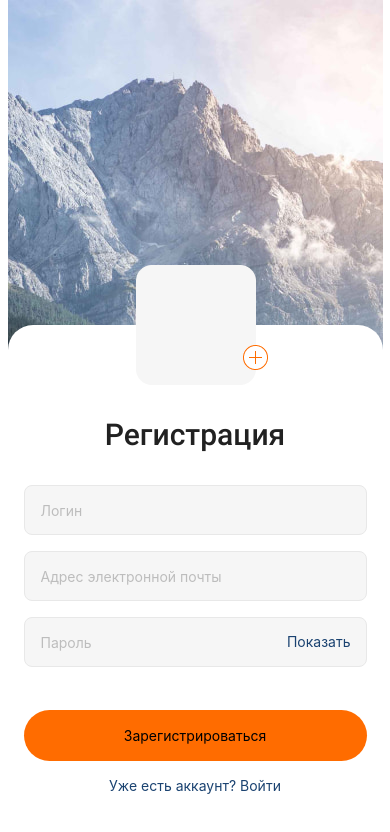
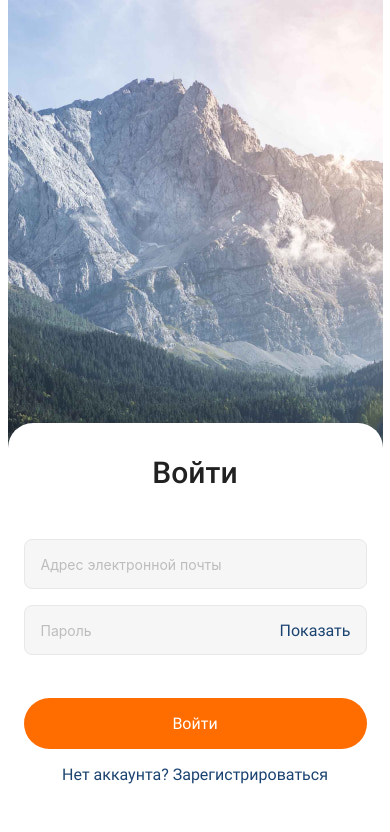
Before and after one commit to Persatyi/myNewProject, a React Native app: screen / in a window 390 px wide. Shown: the top 832 px of the page. Built offline with nearby package versions, Linux system fonts and the light colour scheme.

Commit message:
fixed bug with keyboard

```diff
--- a/App.js
+++ b/App.js
@@ -1,5 +1,11 @@
 import { StatusBar } from "expo-status-bar";
-import { StyleSheet, View, ImageBackground } from "react-native";
+import {
+  StyleSheet,
+  View,
+  ImageBackground,
+  KeyboardAvoidingView,
+  Platform,
+} from "react-native";
 import * as SplashScreen from "expo-splash-screen";
 import * as Font from "expo-font";
 import { useState, useEffect, useCallback } from "react";
@@ -53,8 +59,8 @@ export default function App() {
         style={styles.image}
         source={require("./assets/images/bgPhoto.jpg")}
       >
-        <RegistrationScreen />
-        {/* <LoginScreen /> */}
+        {/* <RegistrationScreen /> */}
+        <LoginScreen />
       </ImageBackground>
     </View>
   );
--- a/Screens/LoginScreen/LoginScreen.jsx
+++ b/Screens/LoginScreen/LoginScreen.jsx
@@ -3,26 +3,42 @@ import {
   TextInput,
   View,
   Text,
-  Image,
   TouchableOpacity,
   TouchableWithoutFeedback,
   Keyboard,
-  Platform,
-  KeyboardAvoidingView,
 } from "react-native";
 import { useState } from "react";
 
+const initialValue = {
+  email: "",
+  password: "",
+};
+
 const LoginScreen = () => {
   const [isShownKeyboard, setIsShownKeyboard] = useState(false);
+  const [state, setState] = useState(initialValue);
 
   const keyboardHide = () => {
+    if ("on submit") {
+      setIsShownKeyboard(false);
+      Keyboard.dismiss();
+    }
+  };
+
+  const hideKeyboard = () => {
     setIsShownKeyboard(false);
     Keyboard.dismiss();
   };
 
+  const onSubmit = () => {
+    console.log(state);
+  };
+
   return (
-    <TouchableWithoutFeedback onPress={keyboardHide}>
-      <View style={{ ...styles.form, marginBottom: isShownKeyboard ? 20 : 0 }}>
+    <TouchableWithoutFeedback onPress={hideKeyboard}>
+      <View
+        style={{ ...styles.form, paddingBottom: isShownKeyboard ? 160 : 60 }}
+      >
         <Text style={styles.title}>Войти</Text>
         <View style={styles.inputWrapper}>
           <View style={{ marginTop: 16 }}>
@@ -30,6 +46,11 @@ const LoginScreen = () => {
               style={styles.input}
               placeholder="Адрес электронной почты"
               onFocus={() => setIsShownKeyboard(true)}
+              onSubmitEditing={keyboardHide}
+              onChangeText={(value) =>
+                setState((prevState) => ({ ...prevState, email: value }))
+              }
+              value={state.email}
             />
           </View>
           <View style={{ marginTop: 16, position: "relative" }}>
@@ -38,6 +59,11 @@ const LoginScreen = () => {
               placeholder="Пароль"
               secureTextEntry={true}
               onFocus={() => setIsShownKeyboard(true)}
+              onSubmitEditing={keyboardHide}
+              onChangeText={(value) =>
+                setState((prevState) => ({ ...prevState, password: value }))
+              }
+              value={state.password}
             />
             <View style={{ position: "absolute", top: 0, right: 16 }}>
               <TouchableOpacity activeOpacity={0.8} style={styles.secondaryBtn}>
@@ -47,7 +73,9 @@ const LoginScreen = () => {
           </View>
         </View>
         <TouchableOpacity activeOpacity={0.8} style={styles.submitBtn}>
-          <Text>Войти</Text>
+          <Text style={styles.submitBtnText} onPress={onSubmit}>
+            Войти
+          </Text>
         </TouchableOpacity>
         <TouchableOpacity style={styles.secondaryBtn}>
           <Text activeOpacity={0.8} style={styles.secondaryBtnText}>
@@ -63,10 +91,9 @@ const styles = StyleSheet.create({
   form: {
     position: "relative",
     width: 375,
-    paddingTop: 92,
+    paddingTop: 32,
     paddingLeft: 16,
     paddingRight: 16,
-    paddingBottom: 140,
     backgroundColor: "#ffffff",
     borderTopLeftRadius: 25,
     borderTopRightRadius: 25,
@@ -108,11 +135,18 @@ const styles = StyleSheet.create({
     justifyContent: "center",
     borderRadius: 100,
   },
+  submitBtnText: {
+    fontFamily: "Roboto-Regular",
+    fontSize: 16,
+    color: "#ffffff",
+  },
   secondaryBtn: {
     marginTop: 16,
     borderColor: "transparent",
   },
   secondaryBtnText: {
+    fontFamily: "Roboto-Regular",
+    fontSize: 16,
     textAlign: "center",
     color: "#1B4371",
   },
--- a/Screens/RegistrationScreen/RegistrationScreen.jsx
+++ b/Screens/RegistrationScreen/RegistrationScreen.jsx
@@ -12,18 +12,47 @@ import {
 } from "react-native";
 import { useState } from "react";
 
+const initialState = {
+  login: "",
+  email: "",
+  password: "",
+};
+
 const RegistrationScreen = () => {
   const [isShownKeyboard, setIsShownKeyboard] = useState(false);
+  const [state, setState] = useState(initialState);
 
   const keyboardHide = () => {
+    if ("on submit") {
+      setIsShownKeyboard(false);
+      Keyboard.dismiss();
+    }
+  };
+
+  const hideKeyboard = () => {
     setIsShownKeyboard(false);
     Keyboard.dismiss();
   };
 
+  const onSubmit = () => {
+    console.log(state);
+  };
+
   return (
-    <TouchableWithoutFeedback onPress={keyboardHide}>
-      <View style={{ ...styles.form, marginBottom: isShownKeyboard ? 90 : 0 }}>
-        <View style={styles.pictureWrapper}>
+    <TouchableWithoutFeedback onPress={hideKeyboard}>
+      <View
+        style={{
+          ...styles.form,
+          paddingTop: isShownKeyboard ? 30 : 92,
+          paddingBottom: isShownKeyboard ? 160 : 60,
+        }}
+      >
+        <View
+          style={{
+            ...styles.pictureWrapper,
+            display: isShownKeyboard ? "none" : "flex",
+          }}
+        >
           <Image
             style={styles.picture}
             source={require("../../assets/images/placeholder.png")}
@@ -41,14 +70,24 @@ const RegistrationScreen = () => {
             <TextInput
               style={styles.input}
               placeholder="Логин"
+              onChangeText={(value) =>
+                setState((prevState) => ({ ...prevState, login: value }))
+              }
+              value={state.login}
               onFocus={() => setIsShownKeyboard(true)}
+              onSubmitEditing={keyboardHide}
             />
           </View>
           <View style={{ marginTop: 16 }}>
             <TextInput
               style={styles.input}
               placeholder="Адрес электронной почты"
+              onChangeText={(value) =>
+                setState((prevState) => ({ ...prevState, email: value }))
+              }
+              value={state.email}
               onFocus={() => setIsShownKeyboard(true)}
+              onSubmitEditing={keyboardHide}
             />
           </View>
           <View style={{ marginTop: 16, position: "relative" }}>
@@ -56,7 +95,12 @@ const RegistrationScreen = () => {
               style={styles.inputPass}
               placeholder="Пароль"
               secureTextEntry={true}
+              onChangeText={(value) =>
+                setState((prevState) => ({ ...prevState, password: value }))
+              }
+              value={state.password}
               onFocus={() => setIsShownKeyboard(true)}
+              onSubmitEditing={keyboardHide}
             />
             <View style={{ position: "absolute", top: 0, right: 16 }}>
               <TouchableOpacity activeOpacity={0.8} style={styles.secondaryBtn}>
@@ -65,8 +109,12 @@ const RegistrationScreen = () => {
             </View>
           </View>
         </View>
-        <TouchableOpacity activeOpacity={0.8} style={styles.submitBtn}>
-          <Text>Зарегистрироваться</Text>
+        <TouchableOpacity
+          activeOpacity={0.8}
+          style={styles.submitBtn}
+          onPress={onSubmit}
+        >
+          <Text style={styles.submitBtnText}>Зарегистрироваться</Text>
         </TouchableOpacity>
         <TouchableOpacity style={styles.secondaryBtn}>
           <Text activeOpacity={0.8} style={styles.secondaryBtnText}>
@@ -82,10 +130,8 @@ const styles = StyleSheet.create({
   form: {
     position: "relative",
     width: 375,
-    paddingTop: 92,
     paddingLeft: 16,
     paddingRight: 16,
-    paddingBottom: 50,
     backgroundColor: "#ffffff",
     borderTopLeftRadius: 25,
     borderTopRightRadius: 25,
@@ -136,11 +182,18 @@ const styles = StyleSheet.create({
     justifyContent: "center",
     borderRadius: 100,
   },
+  submitBtnText: {
+    fontFamily: "Roboto-Regular",
+    fontSize: 16,
+    color: "#ffffff",
+  },
   secondaryBtn: {
     marginTop: 16,
     borderColor: "transparent",
   },
   secondaryBtnText: {
+    fontFamily: "Roboto-Regular",
+    fontSize: 16,
     textAlign: "center",
     color: "#1B4371",
   },
```
